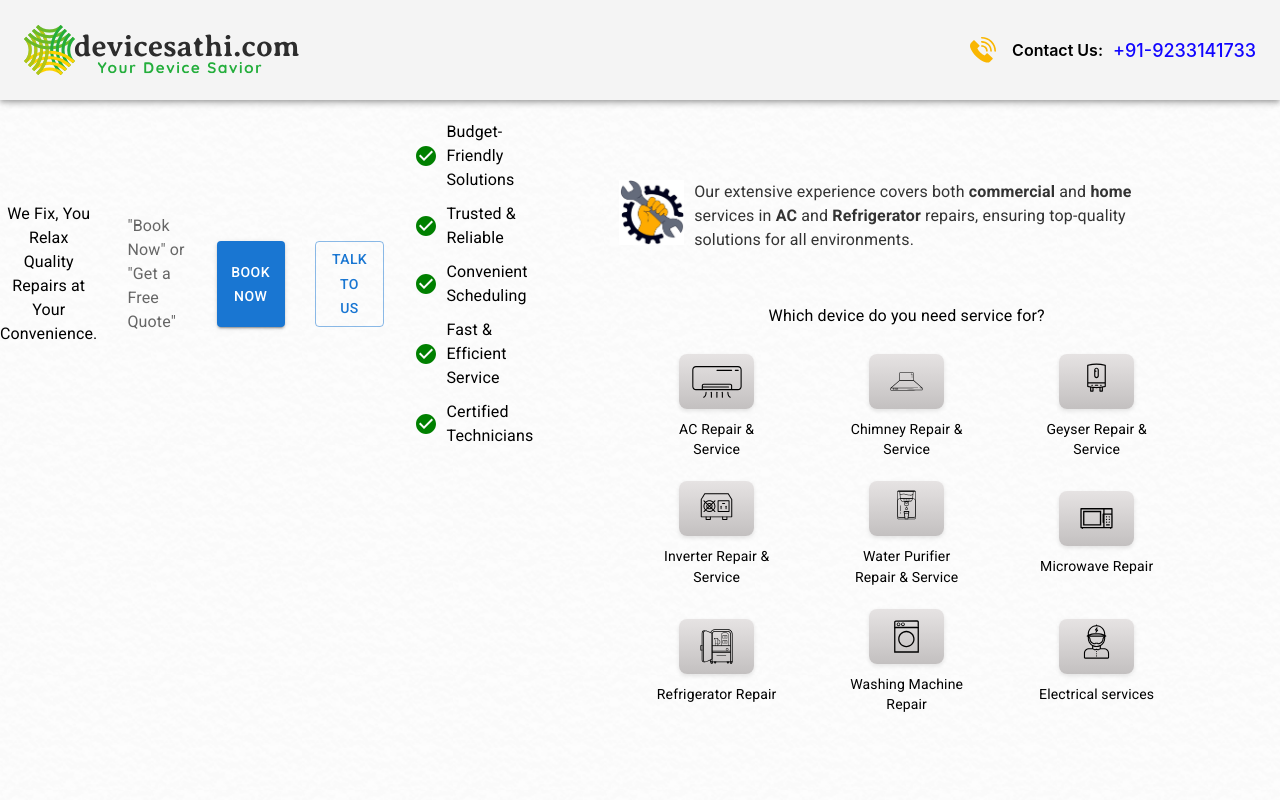
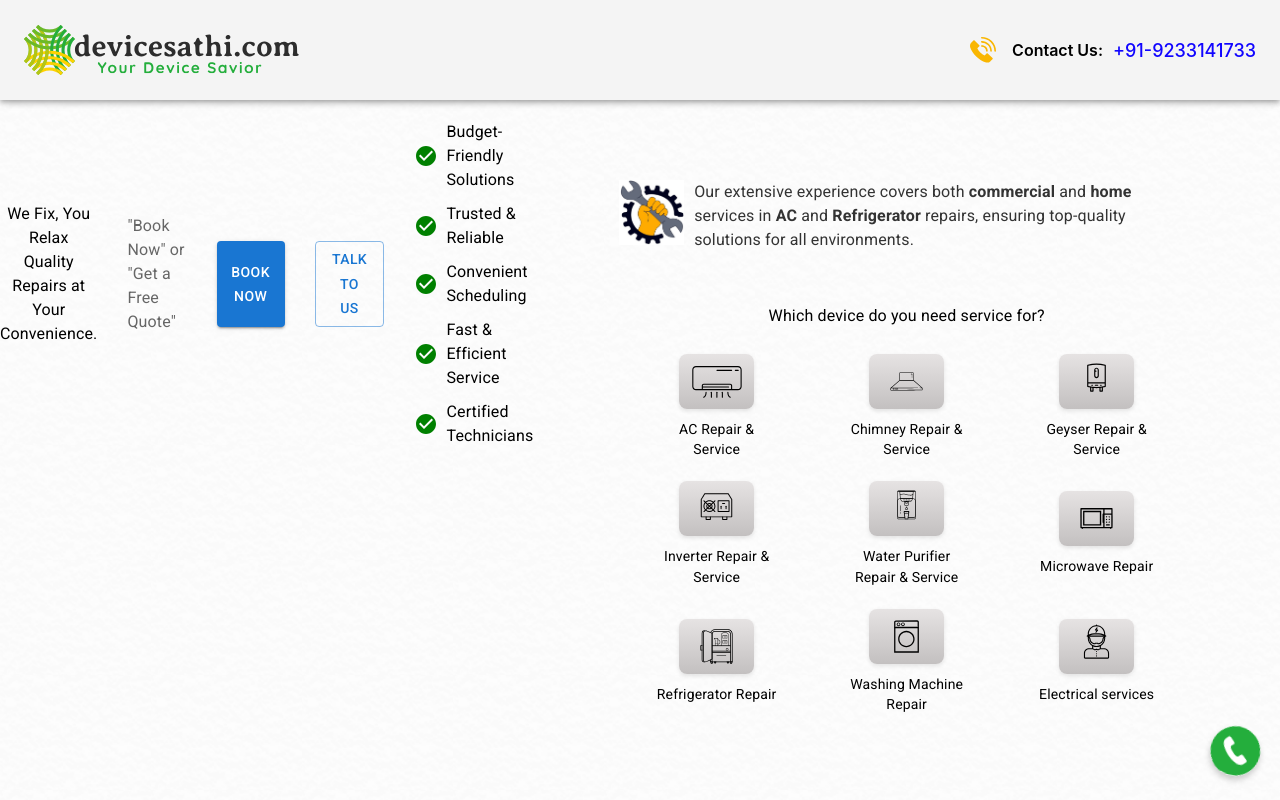
Before and after one commit to tonmoymistry12/zidanfix, a Next.js app: page / in a window 1280 px wide. Shown: the top 800 px of the page. Built offline with nearby package versions, Linux system fonts and the light colour scheme.

Commit message:
testing vercel

```diff
--- a/pages/index.js
+++ b/pages/index.js
@@ -1,4 +1,3 @@
-
 import React from "react";
 import FirstPage from "../component/Landing-Page/First-Page";
 import SecondPage from "../component/Landing-Page/Second-Page";
@@ -12,7 +11,15 @@ export default function Home() {
       <FirstPage />
       <SecondPage />
       {/* <ThirdPage /> */}
+      <a
+        href="https://wa.me/9233141733" // Replace with your WhatsApp number
+        target="_blank"
+        rel="noopener noreferrer"
+        className="whatsapp-icon"
+      >
 
+        <img src={'/images/clipart/whatsapp.svg'} alt="WhatsApp" />
+      </a>
     </BaseLayout>
   );
 }
--- a/styles/globals.scss
+++ b/styles/globals.scss
@@ -61,3 +61,54 @@ a {
 
 
 }
+.whatsapp-icon {
+  position: fixed;
+  bottom: 20px;
+  right: 20px;
+  z-index: 1000;
+  transition: transform 0.3s ease;
+
+
+}
+
+@keyframes ring {
+  0% {
+    transform: rotate(0deg);
+  }
+  10% {
+    transform: rotate(15deg);
+  }
+  20% {
+    transform: rotate(-10deg);
+  }
+  30% {
+    transform: rotate(15deg);
+  }
+  40% {
+    transform: rotate(-10deg);
+  }
+  50% {
+    transform: rotate(0deg);
+  }
+}
+
+.whatsapp-icon {
+  position: fixed;
+  bottom: 20px;
+  right: 20px;
+  z-index: 1000;
+  transition: transform 0.3s ease;
+  animation: ring 2s infinite; /* Add ringing animation */
+}
+
+.whatsapp-icon img {
+  width: 50px; /* Adjust size */
+  height: 50px;
+  border-radius: 50%;
+  box-shadow: 0px 4px 6px rgba(0, 0, 0, 0.2);
+  background: #fff;
+}
+
+.whatsapp-icon:hover {
+  transform: scale(1.1);
+}
```
Also changed, not shown: public/images/clipart/whatsapp.svg (added), 59 other files (tests, documents, lock files or other folders).
